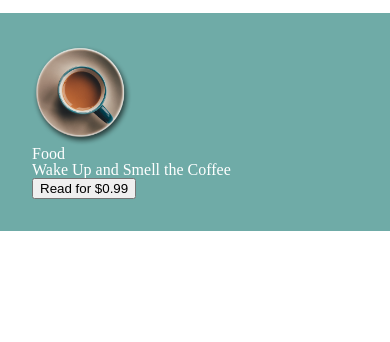
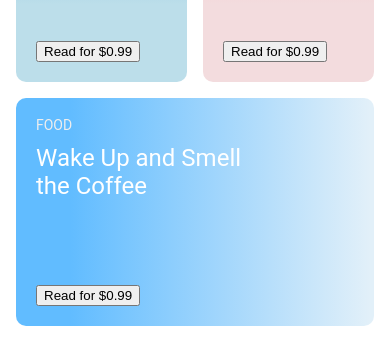
Before and after one commit to kenold/blog-grid, a website: page index.html in a window 390 px wide. Shown: the part 750-1092 px from the top of the page. Before the commit the page ends 981 px from the top, so only its background shows below. Drawn offline with nearby package versions, Linux system fonts and the light colour scheme.

Commit message:
update btn and responsive styles

```diff
--- a/sass/main.scss
+++ b/sass/main.scss
@@ -1,7 +1,26 @@
+body {
+    font-family: Roboto, Arial, Helvetica, sans-serif;
+}
 .wrapper {
-    max-width: 900px;
+    max-width: 1020px;
     margin: 0 auto;
-    padding-top: 2rem;
+    padding: 1rem;
+}
+img {
+    width: 100%;
+}
+.btn {
+    border: none;
+    border-radius: 5px;
+    padding: 10px 30px;
+    text-align: center;
+    text-decoration: none;
+    display: inline-block;
+    font-size: .875rem;
+}
+.btn--white {
+    color: #444;
+    background-color: #fff;
 }
 .cards {
     display: grid;
@@ -17,40 +36,85 @@
 .card {
     color: #fff;
     background-color: #6FABA7;
-    padding: 2rem;
+    padding: 4rem 2rem;
+    position: relative;
+    border-radius: 10px;
+    height: 150px;
     &__image {
-        order: 2;
         img {
-            max-width: 100px;
+            // max-width: 200px;
+            display: none;
         }
     }
-    &__content {
-        order: 1;
+    &__header {
+        position: absolute;
+        left: 20px;
+        top: 20px;
+    }
+    &__title {
+        font-size: 1.5rem;
+        padding-top: .75rem;
+        line-height: 28px;
+    }
+    &__topic {
+        font-size: .875rem;
+        color: #eee;
+        text-transform: uppercase;
+    }
+    &__footer {
+        position: absolute;
+        bottom: 20px;
+        left: 20px;
+        margin-top: auto;
     }
 }
-
+.card--overlay--wide {
+    height: 100px;
+    .card {
+        &__image {
+            position: absolute;
+            top: 50%;
+            right: 20px;
+            transform: translate(-50%, -50%);
+        }
+        &__title {
+            max-width: 70%;
+        }
+    }
+}
 .post-1 {
     grid-area: p1;
+    background: rgb(111,170,167);
+    background: linear-gradient(90deg, rgba(111,170,167,1) 33%, rgba(214,227,227,1) 72%);
 }
 
 .post-2 {
     grid-area: p2;
+    background-color: #172532;
 }
 
 .post-3 {
     grid-area: p3;
+    background: rgb(191,151,121);
+    background: linear-gradient(180deg, rgba(191,151,121,1) 33%, rgba(235,208,185,1) 72%);
 }
 
 .post-4 {
     grid-area: p4;
+    background: rgb(102,187,210);
+    background: linear-gradient(180deg, rgba(102,187,210,1) 33%, rgba(188,222,234,1) 72%);
 }
 
 .post-5 {
     grid-area: p5;
+    background: rgb(252,186,190);
+    background: linear-gradient(180deg, rgba(252,186,190,1) 33%, rgba(243,220,222,1) 72%);
 }
 
 .post-6 {
     grid-area: p6;
+    background: rgb(97,188,255);
+    background: linear-gradient(90deg, rgba(97,188,255,1) 15%, rgba(226,240,249,1) 99%);
 }
 
 @media (min-width: 768px) {
@@ -63,7 +127,13 @@
             "p4 p5 p2 p3"
             "p4 p5 p6 p6"
     }
+    .card {
+        height: 180px;
+        &__title {
+            max-width: 50%;
+        }
+    }
     .card--overlay--wide {
-        display: flex;
+        height: 130px;
     }
 }
```
Also changed, not shown: css/style.css.
